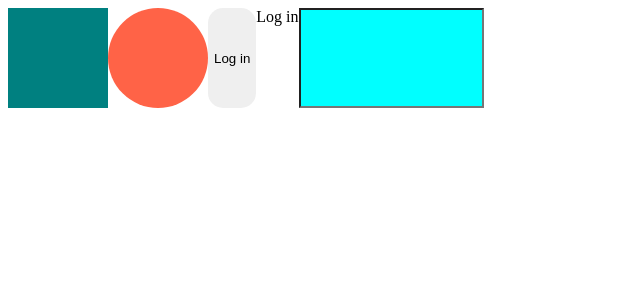
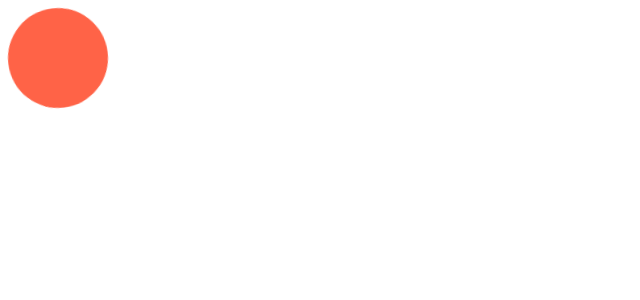
Before and after one commit to PCloud63514/react-masterclass, a React (Create React App) app: page / in a window 1280 px wide. Shown: the top 300 px of the page, without its empty margins (0-640 px from the left). Built offline with nearby package versions, Linux system fonts and the light colour scheme.

Commit message:
feat: 애니메이션 기능-1

```diff
--- a/src/App.js
+++ b/src/App.js
@@ -1,37 +1,32 @@
-import styled from "styled-components";
+import styled, {keyframes} from "styled-components";
 
-const Father = styled.div`
-  display: flex;
+const Wrapper = styled.div`
+    display: flex;
+`;
+
+const rotationAnimation = keyframes`
+  from {
+    transform:rotate(0deg);
+    border-radius: 10px;
+  }
+  to {
+    transform: rotate(360deg);
+    border-radius: 100px;
+  }
 `
 
 const Box = styled.div`
-  background-color: ${(props) => props.bgColor};
+  height: 100px;
   width: 100px;
-  height: 100px;
-`
-
-const Circle = styled(Box)`
-  border-radius: 50px;
-`
-
-const Input = styled.input.attrs({required: true, minLength: 10})`
-  background-color: aqua;
-`;
-
-const Btn = styled.button`
-  border: 0;
-  border-radius: 15px;
+  background-color: tomato;
+  animation:${rotationAnimation} 1s linear infinite;
 `
 
 function App() {
     return (
-        <Father as="header">
-            <Box bgColor="teal"/>
-            <Circle bgColor="tomato"/>
-            <Btn>Log in</Btn>
-            <Btn as="a">Log in</Btn>
-            <Input/>
-        </Father>
+        <Wrapper>
+            <Box/>
+        </Wrapper>
     )
 }
 
```
